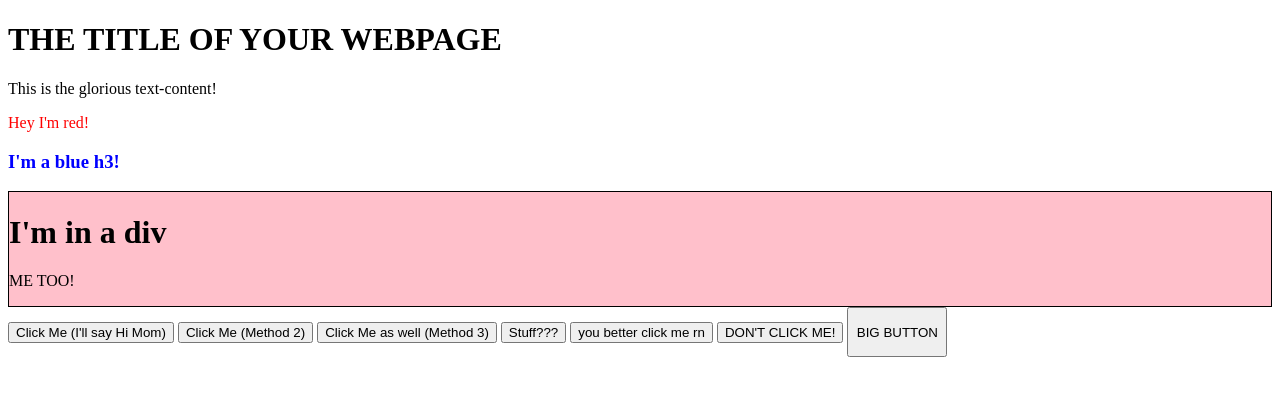
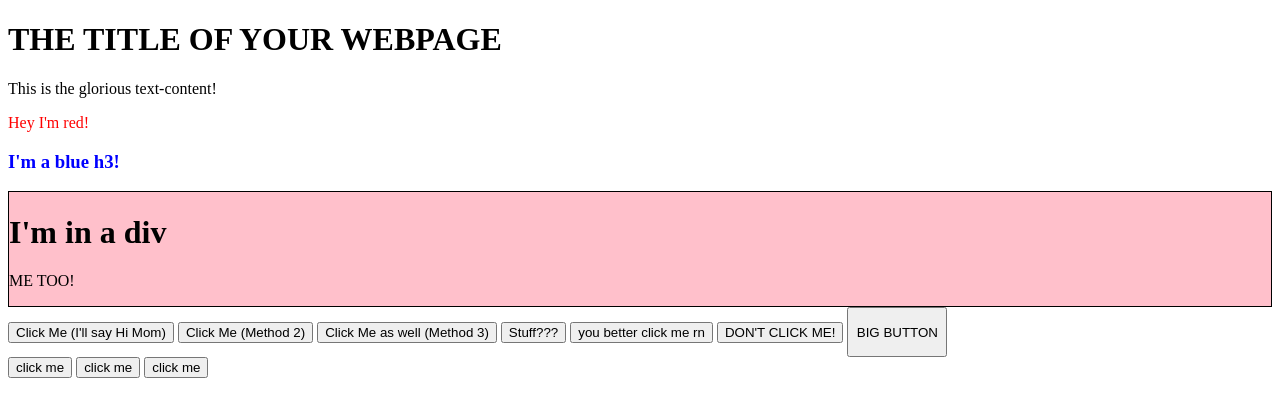
Before and after one commit to TheSmith0803/practice, a plain HTML site: page notes/DOM-manipulation-and-events/Notes-for-dom/index.html in a window 1280 px wide. Drawn offline with Linux system fonts and the light colour scheme.

Commit message:
moving files and stuff

```diff
--- a/notes/DOM-manipulation-and-events/index.html
+++ b/notes/DOM-manipulation-and-events/Notes-for-dom/index.html
@@ -28,6 +28,12 @@
     <button id="btn4">DON'T CLICK ME!</button>
 
     <button id="more-button" style="width: 100px; height: 50px;">BIG BUTTON</button>
+
+    <div id="container2">
+        <button id="one">click me</button>
+        <button id="two">click me</button>
+        <button id="three">click me</button>
+    </div>
 </body>
 <script src="exercise.js"></script>
 <script src="methods.js"></script>
```
Also changed, not shown: notes/DOM-manipulation-and-events/Notes-for-dom/app.js (renamed from notes/DOM-manipulation-and-events/app.js), notes/DOM-manipulation-and-events/Notes-for-dom/arrow-funcs.js (renamed from notes/DOM-manipulation-and-events/arrow-funcs.js), notes/DOM-manipulation-and-events/Notes-for-dom/exercise.js (renamed from notes/DOM-manipulation-and-events/exercise.js), notes/DOM-manipulation-and-events/Notes-for-dom/methods.js (line endings or trailing spaces), notes/DOM-manipulation-and-events/Notes-for-dom/notes.js (renamed from notes/DOM-manipulation-and-events/notes.js), notes/DOM-manipulation-and-events/Notes-for-dom/style.css (renamed from notes/DOM-manipulation-and-events/style.css).
